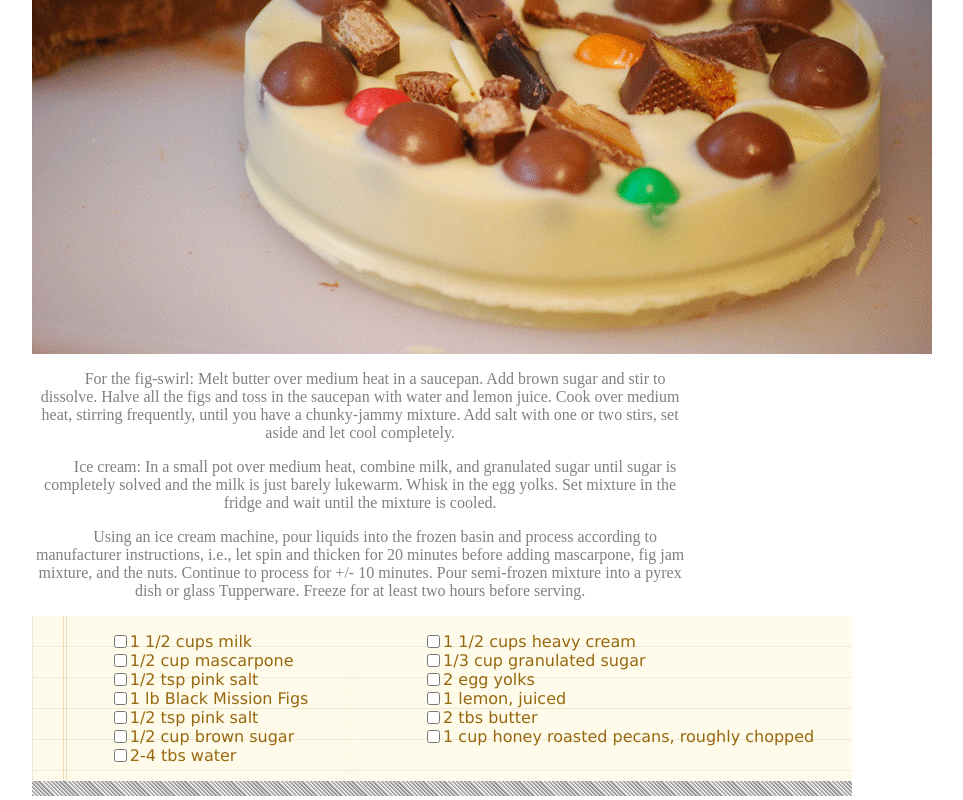
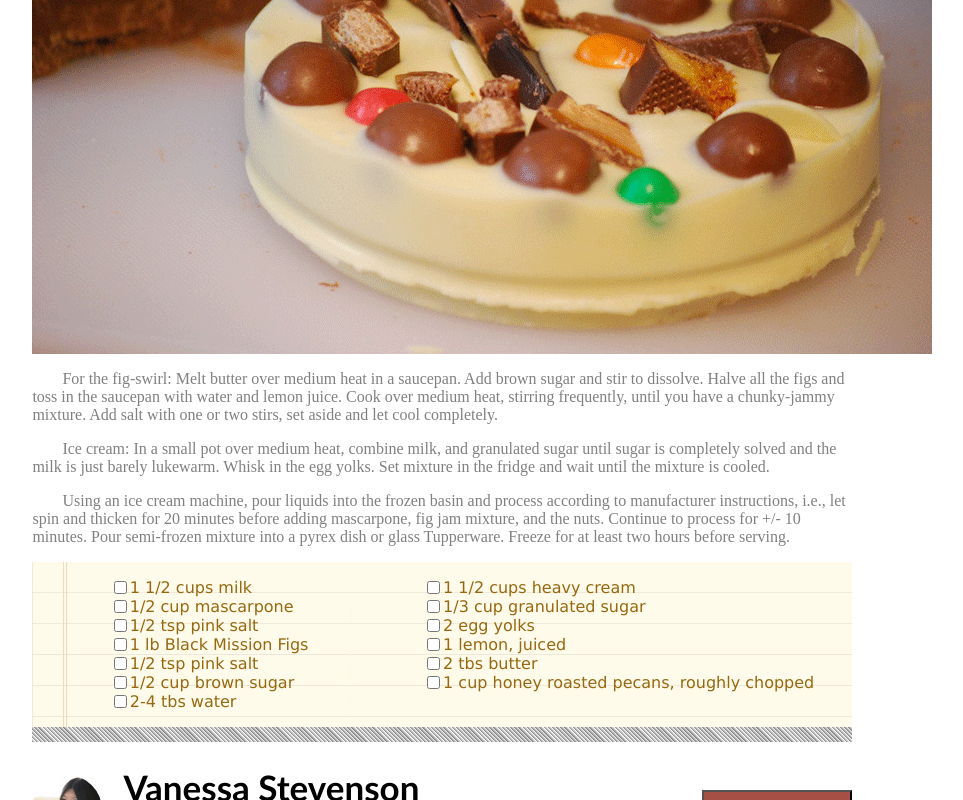
Before and after one commit to fionaochs/Chocolate-Pizza, a plain HTML site: page index.html in a window 1280 px wide. Shown: the part 469-1269 px from the top of the page, without its empty margins (70-1033 px from the left). Drawn offline with Linux system fonts and the light colour scheme.

Commit message:
finished lab

```diff
--- a/index.html
+++ b/index.html
@@ -59,17 +59,19 @@
 
         <img id="chocolatePizza" src="./assets/lab-assets/choco-pizza.png">
     </div>
+    <div id="instructions">
+        <p>
+            For the fig-swirl: Melt butter over medium heat in a saucepan. Add brown sugar and stir to dissolve. Halve all the figs and toss in the saucepan with water and lemon juice. Cook over medium heat, stirring frequently, until you have a chunky-jammy mixture. Add salt with one or two stirs, set aside and let cool completely.
+        </p>
 
-    <p id="instructions">
-        For the fig-swirl: Melt butter over medium heat in a saucepan. Add brown sugar and stir to dissolve. Halve all the figs and toss in the saucepan with water and lemon juice. Cook over medium heat, stirring frequently, until you have a chunky-jammy mixture. Add salt with one or two stirs, set aside and let cool completely.
-    </p>
+        <p>
+            Ice cream: In a small pot over medium heat, combine milk, and granulated sugar until sugar is completely solved and the milk is just barely lukewarm. Whisk in the egg yolks. Set mixture in the fridge and wait until the mixture is cooled.
+        </p>
+        <p>
+            Using an ice cream machine, pour liquids into the frozen basin and process according to manufacturer instructions, i.e., let spin and thicken for 20 minutes before adding mascarpone, fig jam mixture, and the nuts. Continue to process for +/- 10 minutes. Pour semi-frozen mixture into a pyrex dish or glass Tupperware. Freeze for at least two hours before serving.
+        </p>
+    </div>
 
-    <p id="instructions">
-        Ice cream: In a small pot over medium heat, combine milk, and granulated sugar until sugar is completely solved and the milk is just barely lukewarm. Whisk in the egg yolks. Set mixture in the fridge and wait until the mixture is cooled.
-    </p>
-    <p id="instructions">
-        Using an ice cream machine, pour liquids into the frozen basin and process according to manufacturer instructions, i.e., let spin and thicken for 20 minutes before adding mascarpone, fig jam mixture, and the nuts. Continue to process for +/- 10 minutes. Pour semi-frozen mixture into a pyrex dish or glass Tupperware. Freeze for at least two hours before serving.
-    </p>
 
     <div id="ingredients">
 
--- a/style.css
+++ b/style.css
@@ -66,15 +66,13 @@ h3 {
 }
 #instructions{
     text-indent: 30px;
-    width: 80%;
     color: gray;
-    text-align: center;
+    text-align: left;
 }
 #posted{
     font-size: 12px;
     color: gray;
     margin-top: -25px;
-    /* margin-bottom: 25px; */
 }
 section{
     display: flex;
@@ -87,9 +85,7 @@ section{
     margin-top: 50px;
 
 }
-/* #printDiv{
-    margin-bottom: -50px;
-} */
+
 #chocolatePizza{
     justify-content: center;
 }
```
